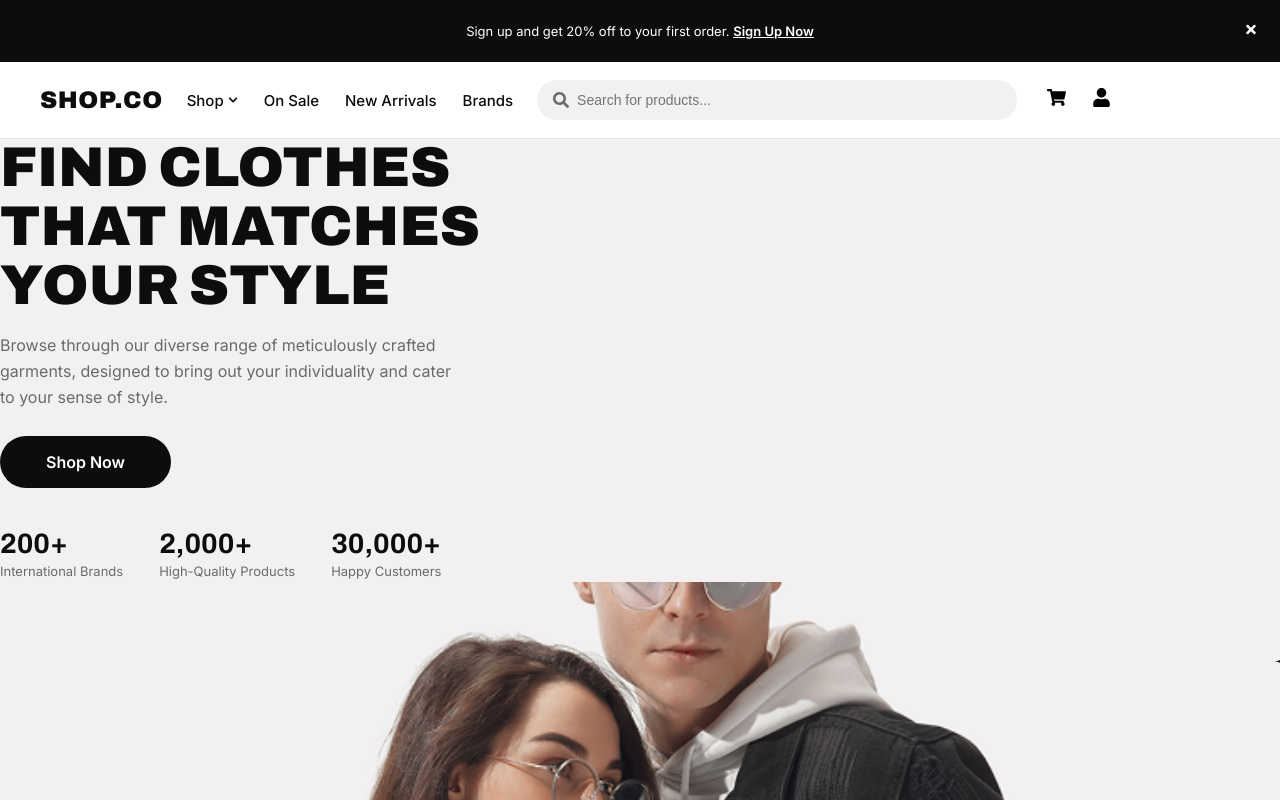
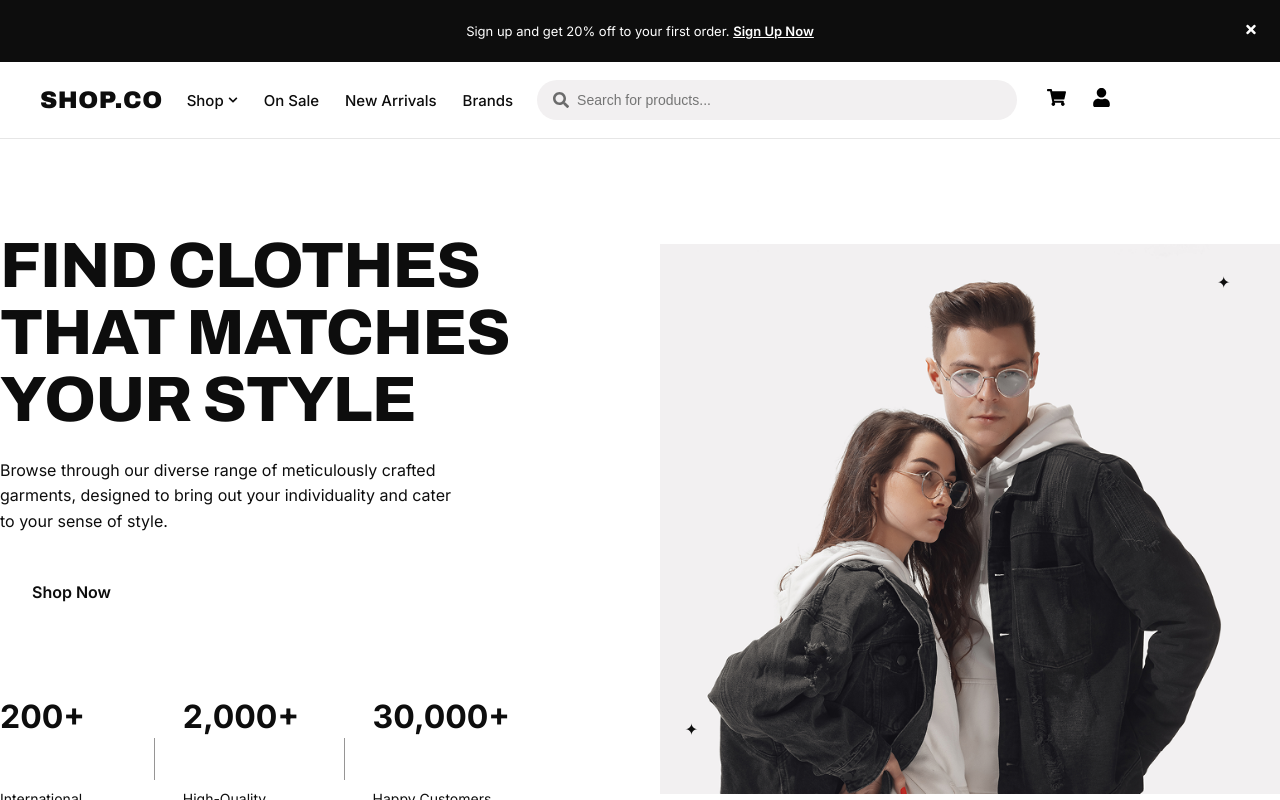
Before and after one commit to samadk34567l-stack/my-react-web, a React (Vite) app: page / in a window 1280 px wide. Shown: the top 800 px of the page. Built offline with nearby package versions, Linux system fonts and the light colour scheme.

Commit message:
Update hero section styles in index.css
Refactor hero section styles to improve layout and design.

```diff
--- a/src/index.css
+++ b/src/index.css
@@ -324,23 +324,81 @@ img {
   font-weight: 600;
 }
 
-/* ---------- Hero ---------- */
 .hero {
-  background: var(--gray-bg);
-  width: 100%;
-  padding: 0;
-  margin: 0;
-}
-hero-inner {
-  display: flex;
-  align-items: center;
-  gap: 20px;
-  max-width: var(--max-width);
-  margin: 0 auto;
-  padding: 50px 20px 0;
-  flex-wrap: wrap;
-}
-
+  background: var(--color-bg);
+  overflow: hidden;
+}
+.hero-inner {
+  display: grid;
+  grid-template-columns: 1fr 1fr;
+  gap: 40px;
+  align-items: center;
+  padding-top: 40px;
+  padding-bottom: 40px;
+}
+.hero-content h1 {
+  font-family: var(--font-display);
+  font-size: clamp(36px, 5vw, 64px);
+  line-height: 1.05;
+  font-weight: 800;
+  text-transform: uppercase;
+  letter-spacing: -1px;
+  margin-bottom: 24px;
+}
+.hero-content p {
+  font-size: 16px;
+  color: var(--color-gray);
+  max-width: 470px;
+  margin-bottom: 32px;
+  line-height: 1.6;
+}
+.shop-now-btn {
+  display: inline-block;
+  background: var(--color-black);
+  color: var(--color-white);
+  padding: 16px 32px;
+  border-radius: 50px;
+  font-weight: 600;
+  text-decoration: none;
+  margin-bottom: 40px;
+}
+.hero-stats {
+  display: flex;
+  flex-wrap: nowrap;
+  align-items: stretch;
+  gap: 0;
+  max-width: 560px;
+}
+.hero-stats > div {
+  display: flex;
+  flex-direction: column;
+  min-width: 0;
+  padding-right: 28px;
+  margin-right: 28px;
+  position: relative;
+}
+.hero-stats > div:not(:last-child)::after {
+  content: "";
+  position: absolute;
+  top: 50%;
+  right: 0;
+  width: 1px;
+  height: 42px;
+  background-color: rgb(150, 149, 149);
+  transform: translateY(-50%);
+}
+.hero-stats h4 {
+  font-size: clamp(22px, 3vw, 32px);
+  font-weight: 800;
+  line-height: 1;
+  white-space: nowrap;
+}
+.hero-stats p {
+  font-size: 14px;
+  color: var(--color-gray);
+  max-width: 140px;
+  line-height: 1.35;
+}
 .hero-image {
   position: relative;
   width: 100%;
@@ -348,7 +406,6 @@ hero-inner {
   overflow: hidden;
   border-radius: var(--radius-md);
 }
-
 .hero-image img {
   width: 100%;
   height: 100%;
@@ -356,61 +413,17 @@ hero-inner {
   object-position: right center;
   display: block;
 }
-.hero-content {
-  flex: 1;
-  min-width: 320px;
-}
-.hero-content h1 {
-  font-family: var(--font-display);
-  font-weight: 900;
-  font-size: clamp(34px, 5vw, 56px);
-  line-height: 1.05;
-  margin: 0 0 18px;
-}
-.hero-content p {
-  color: var(--text-muted);
-  max-width: 460px;
-  margin-bottom: 26px;
-  line-height: 1.6;
-}
-.shop-now-btn {
-  display: inline-block;
-  background: var(--black);
-  color: var(--white);
-  padding: 16px 46px;
-  border-radius: 999px;
-  font-weight: 600;
-  margin-bottom: 40px;
-}
-.hero-stats {
-  display: flex;
-  gap: 36px;
-  flex-wrap: wrap;
-}
-.hero-stats h4 {
-  font-family: var(--font-display);
-  font-size: 28px;
-  margin: 0;
-}
-.hero-stats p {
-  margin: 2px 0 0;
-  color: var(--text-muted);
-  font-size: 13px;
-}
 .sparkle {
   position: absolute;
-  font-size: 40px;
 }
 .sparkle-1 {
-  top: 10%;
-  right: -2%;
+  top: 5%;
+  right: 8%;
 }
 .sparkle-2 {
-  bottom: 40%;
-  left: -4%;
-  font-size: 26px;
-}
-
+  bottom: 10%;
+  left: 4%;
+}
 /* ---------- Brands bar ---------- */
 .brands-bar {
   background: var(--black);
```
